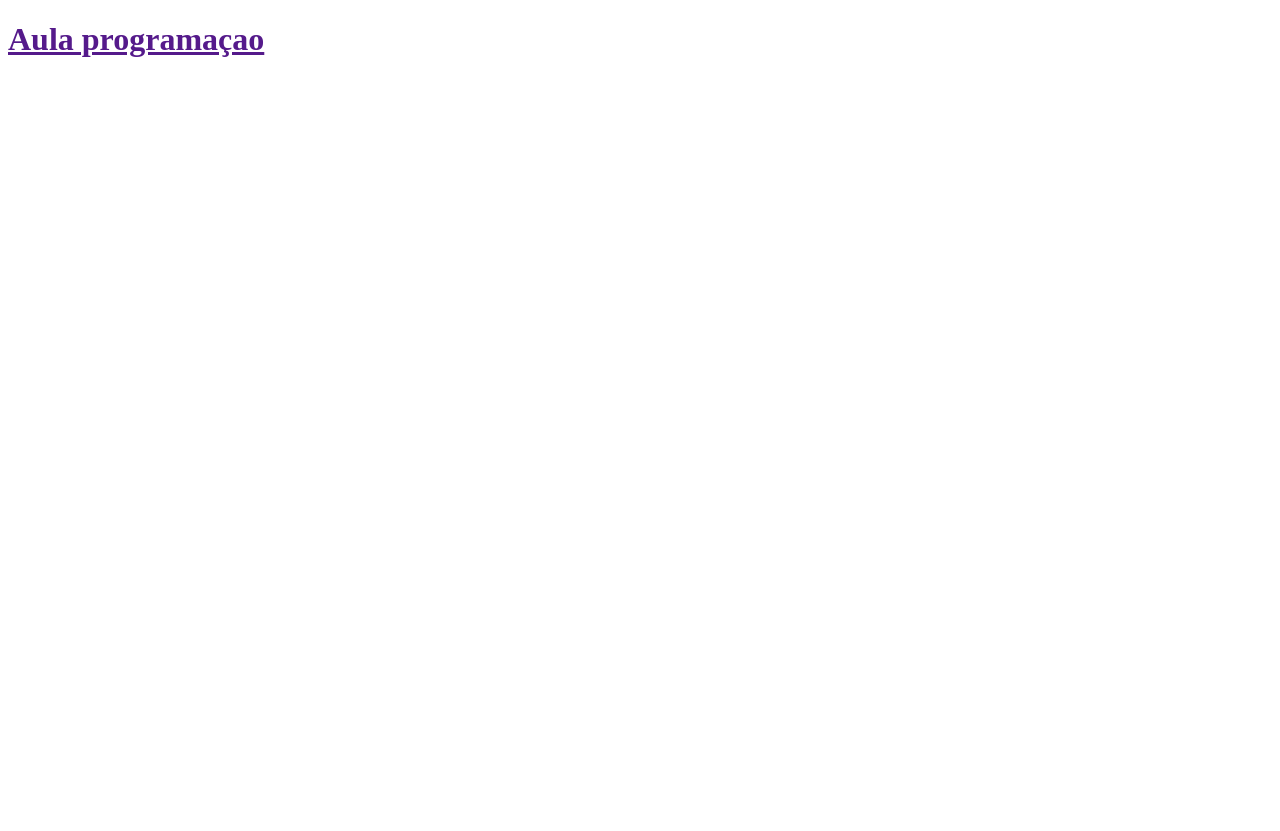
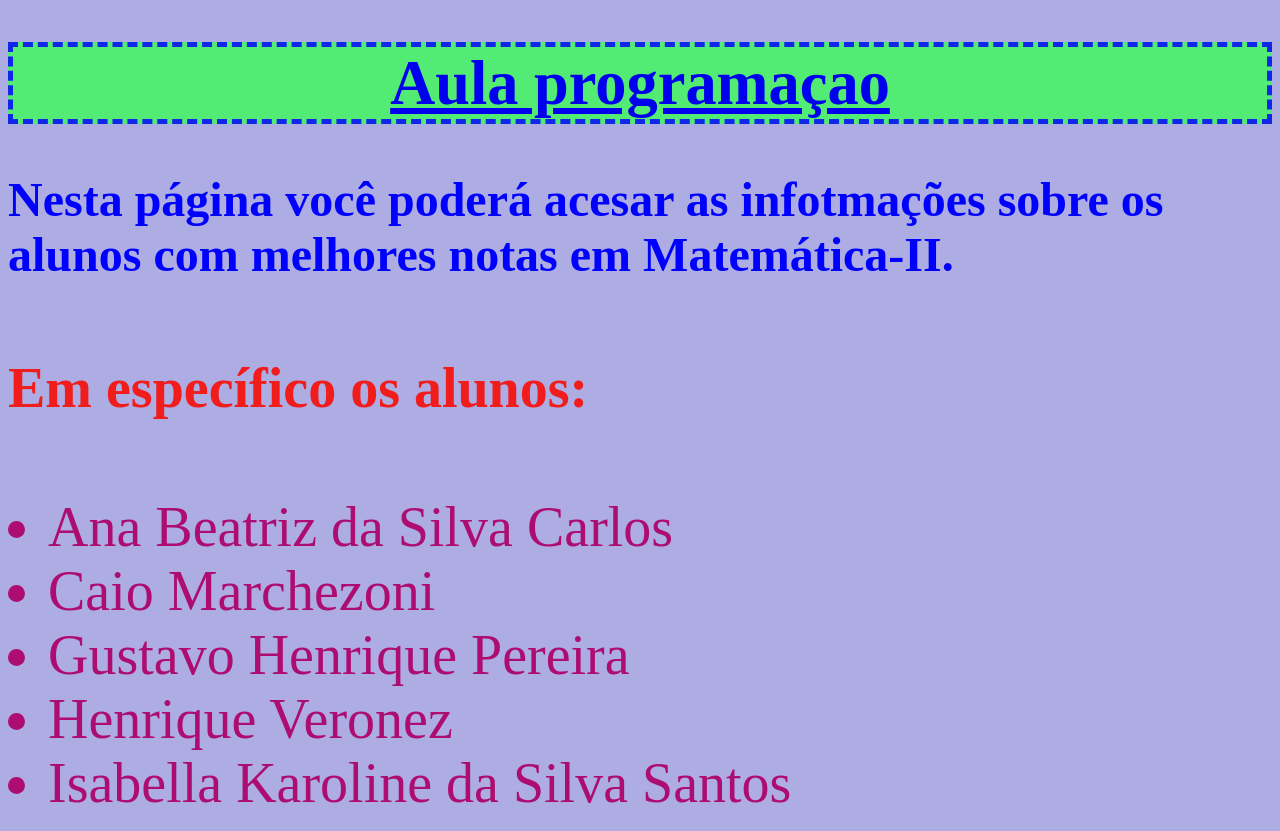
Before and after one commit to ana7beatriz/2site-2tri, a plain HTML site: page index.html in a window 1280 px wide. Before the commit the page ends 800 px from the top, so only its background shows below. Drawn offline with Linux system fonts and the light colour scheme.

Commit message:
Add files via upload

```diff
--- a/index.html
+++ b/index.html
@@ -9,6 +9,19 @@
     <title>Texto 1</title>
 </head>
 <body>
-    <h1> <a href=""> Aula programaçao</a></h1>
+    <h1> <a href="file:///tmp/guest-kr1qfg/%C3%81rea%20de%20Trabalho/prog/index1.html"> Aula programaçao</a></h1>
+
+    <h3> Nesta página você poderá acesar as infotmações sobre os alunos com melhores notas em Matemática-II.</h3>
+    <H4> Em específico os alunos:</H4> <ul>
+
+    <div class="p1">
+        <li> Ana Beatriz da Silva Carlos</li>
+        <li> Caio Marchezoni</li>
+        <li> Gustavo Henrique Pereira</li>
+        <li> Henrique Veronez</li>
+        <li> Isabella Karoline da Silva Santos</li>
+
+    </div>
+    </ul>
 </body>
 </html>
--- a/style.css
+++ b/style.css
@@ -0,0 +1,28 @@
+
+body {
+    background-color: rgb(173, 173, 228);
+}
+
+h1 {
+    font-size: 390%;
+    text-align: center;
+    border-color: rgb(16, 38, 233);
+    border-style: dashed;
+    border-width: 5px;
+    background-color: rgb(82, 235, 115);
+}
+
+h3 {
+   font-size: 300%;
+   color: blue;
+}
+
+h4 {
+   font-size: 350%;
+   color: rgb(241, 28, 28);
+}
+
+.p1 {
+    font-size: 350%;
+    color: rgb(173, 13, 112);
+}
```
Also changed, not shown: index1.html (+25 -0 lines), style2.css (added, +9 -0 lines).
